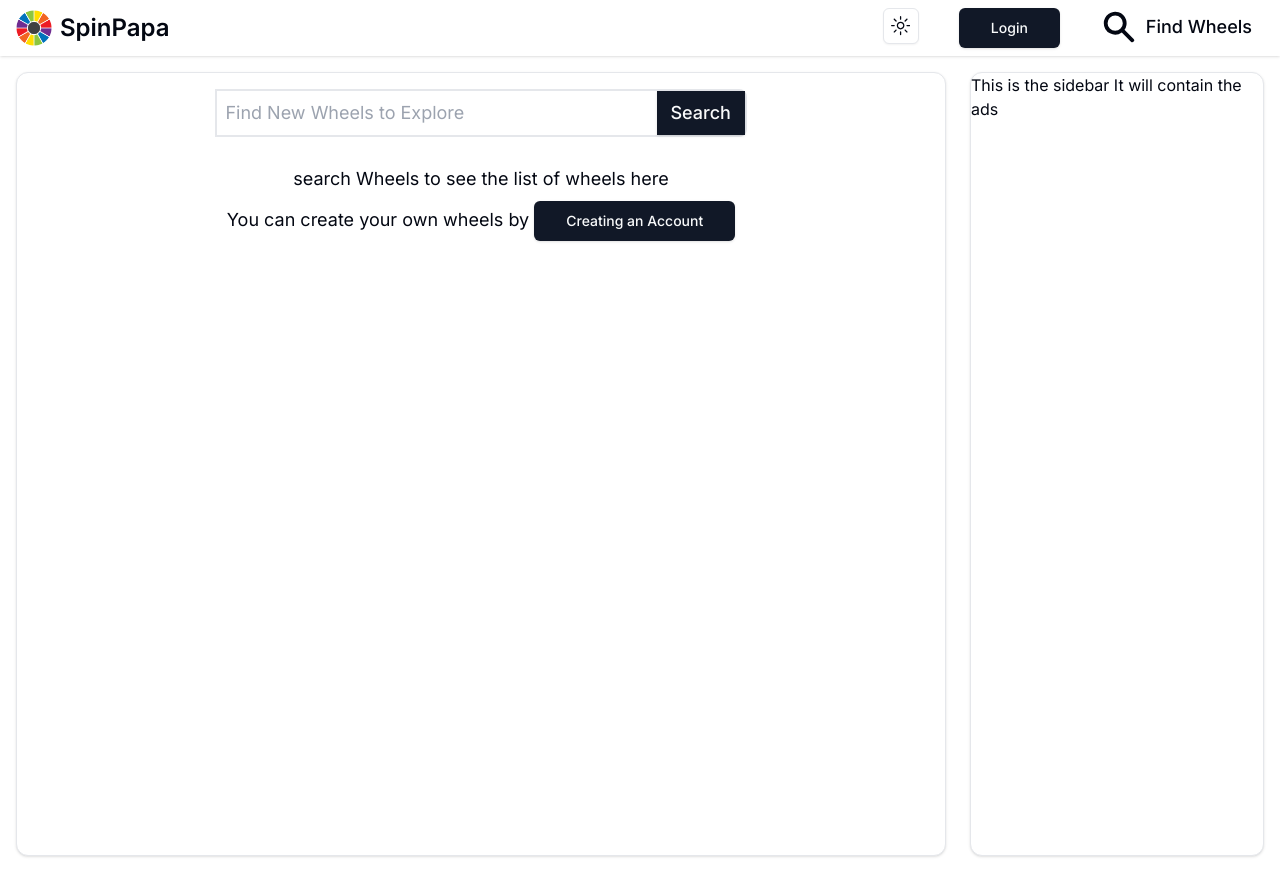
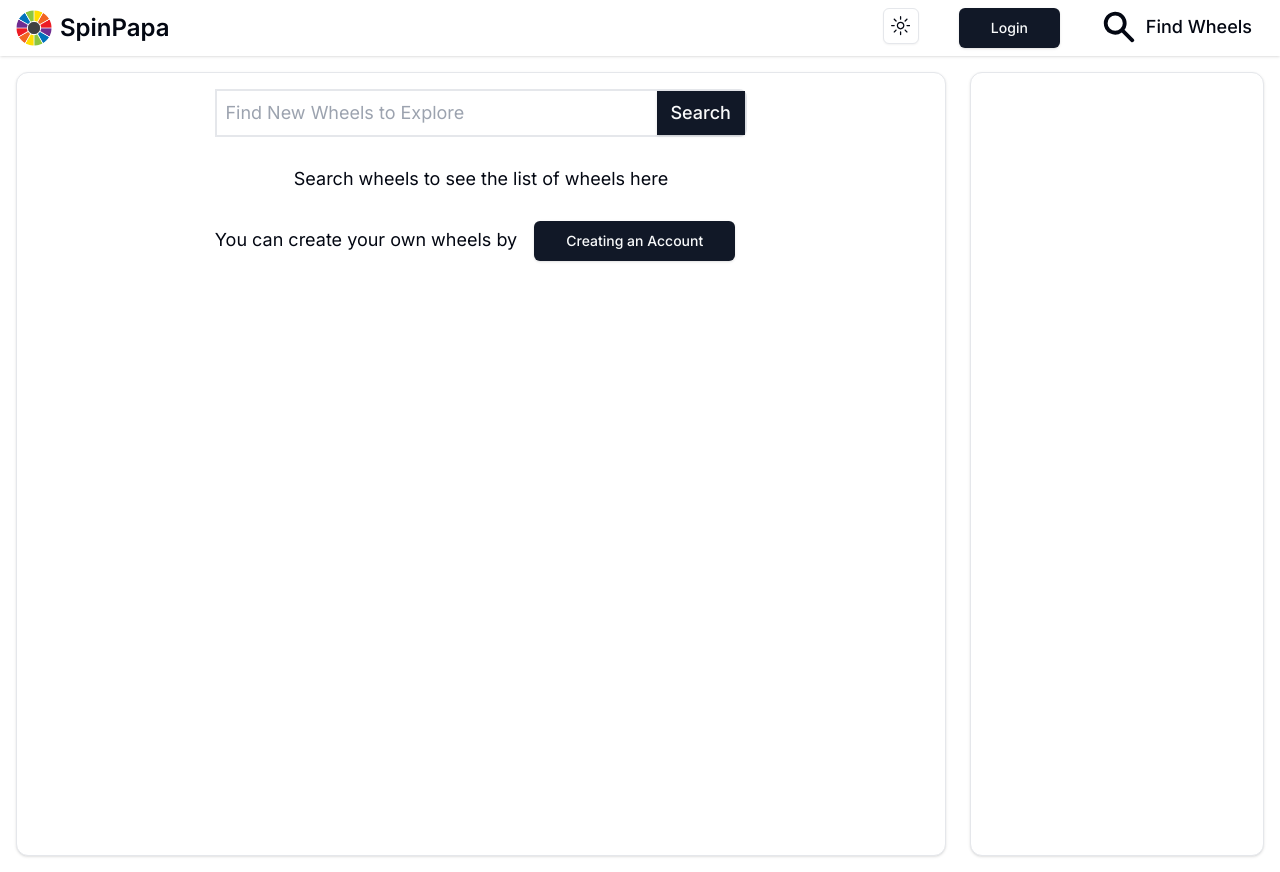
Before and after one commit to Creator149312/dcwheels, a Next.js app: page /search in a window 1280 px wide. Built offline with nearby package versions, Linux system fonts and the light colour scheme; no server answers.

Commit message:
commented all console logs, increased spacing and font size in /dashboard and /search pages

```diff
--- a/app/layout.js
+++ b/app/layout.js
@@ -37,7 +37,7 @@ export default function RootLayout({ children }) {
                 {children}
               </div>
               <div className="rounded-xl border bg-card text-card-foreground shadow md:m-2 mb-2 mt-2 md:col-span-3">
-                This is the sidebar It will contain the ads
+                {/* here we will have a ad of Wordpapa */}
               </div>
             </div>
           </SegmentsProvider>
--- a/app/search/page.js
+++ b/app/search/page.js
@@ -20,20 +20,19 @@ export default function Page() {
       <div className="bg-card text-card-foreground w-full">
         <SearchBarNav />
         <div className="text-center p-3">
-        <div className="text-lg pt-2">
-          search Wheels to see the list of wheels here
+        <div className="text-lg p-2">
+          Search wheels to see the list of wheels here
         </div>
         <div className="text-lg pt-2">
           You can create your own wheels by{" "}
           <a href="/register">
-            <Button variant={"default"} size={"lg"}>
+            <Button variant={"default"} size={"lg"} className="m-3">
               Creating an Account
             </Button>
           </a>
         </div>
       </div>
       </div>
-
     </>
   );
 }
--- a/components/WheelList.js
+++ b/components/WheelList.js
@@ -40,15 +40,15 @@ export default function WordLists({ createdBy }) {
 
   return (
     <div>
-      {isLoading && <p>Fetching Your Wheels ...</p>}
-      {error && <p>Failed to Load Your Wheels</p>}
+      {isLoading && <p className="text-xl font-bold m-2">Fetching Your Wheels ...</p>}
+      {error && <p className="text-xl font-bold m-2">Failed to Load Your Wheels</p>}
       {/* show the lists if data is found */}
       {data.length > 0 &&
         data.map((item, index) => (
           <Card key={index} className="p-2 mt-3">
-            <div className="text-base leading-normal m-2 flex justify-between items-center">
+            <div className="leading-normal m-2 flex justify-between items-center">
               <div>
-                <h2 className="text-xl font-bold mb-2">{item.title}</h2>
+                <h2 className="text-2xl font-bold m-2">{item.title}</h2>
                 <p>{item.description}</p>
               </div>
               <div>{item.data.length} Words</div>
@@ -66,7 +66,7 @@ export default function WordLists({ createdBy }) {
         ))}
       {/* if data is loading is finished and data array is still empty  */}
       {!isLoading && data.length === 0 && (
-        <p className="text-center">
+        <p className="text-center text-xl m-4">
           No Wheels Found. Create Your Wheels and Start Exploring Randomness!
         </p>
       )}
--- a/utils/ApiUrlConfig.js
+++ b/utils/ApiUrlConfig.js
@@ -1,6 +1,6 @@
 let apiConfig;
 
-console.log("Node Env - ", process.env.NODE_ENV);
+// console.log("Node Env - ", process.env.NODE_ENV);
 // console.log("Vercel Env - " ,process.env.VERCEL_ENV); //there is no variable as VERCEL_ENV
 
 if (process.env.NODE_ENV === "production") {
@@ -20,6 +20,6 @@ if (process.env.NODE_ENV === "production") {
   };
 }
 
-console.log("Api Config : ", apiConfig);
+// console.log("Api Config : ", apiConfig);
 
 export default apiConfig;
```
